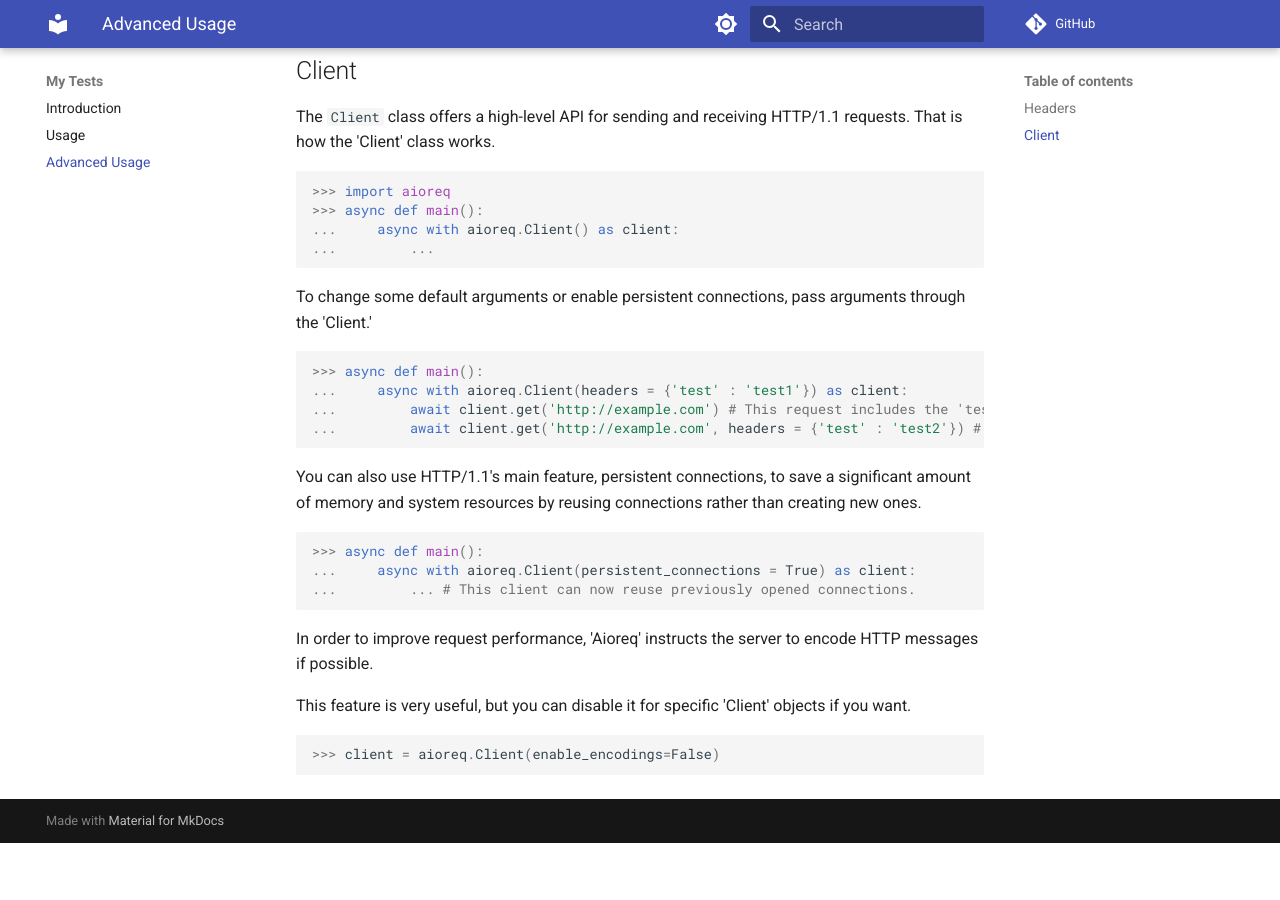
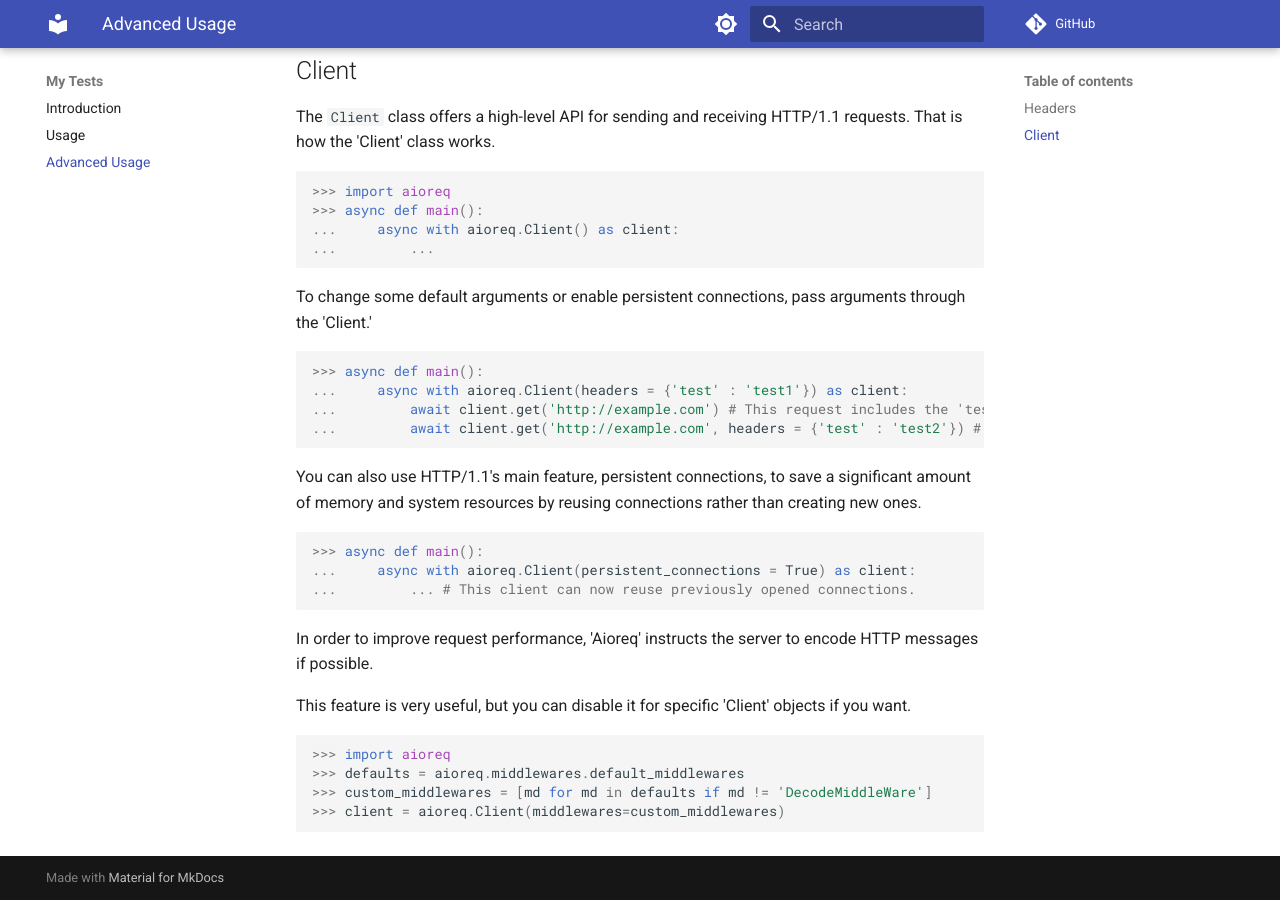
Before and after one commit to karpetrosyan/aioreq, an MkDocs documentation site: the page built from docs/advanced.md, in a window 1280 px wide and 900 px high, scrolled down 1584 px. Built offline with MkDocs 1.6.1 and Material for MkDocs 9.7.7, drawn with Linux system fonts in a browser that asks for light colours; comment, search, counter and statistics services are not loaded; before the commit the page ends 2427 px from its top, so only the background shows below that.

Commit message:
remove legacy enable encoding

````diff
--- a/docs/advanced.md
+++ b/docs/advanced.md
@@ -118,6 +118,9 @@
 This feature is very useful, but you can disable it for specific 'Client' objects if you want.
 
 ``` py
->>> client = aioreq.Client(enable_encodings=False)
+>>> import aioreq
+>>> defaults = aioreq.middlewares.default_middlewares
+>>> custom_middlewares = [md for md in defaults if md != 'DecodeMiddleWare']
+>>> client = aioreq.Client(middlewares=custom_middlewares)
 
 ```
````
